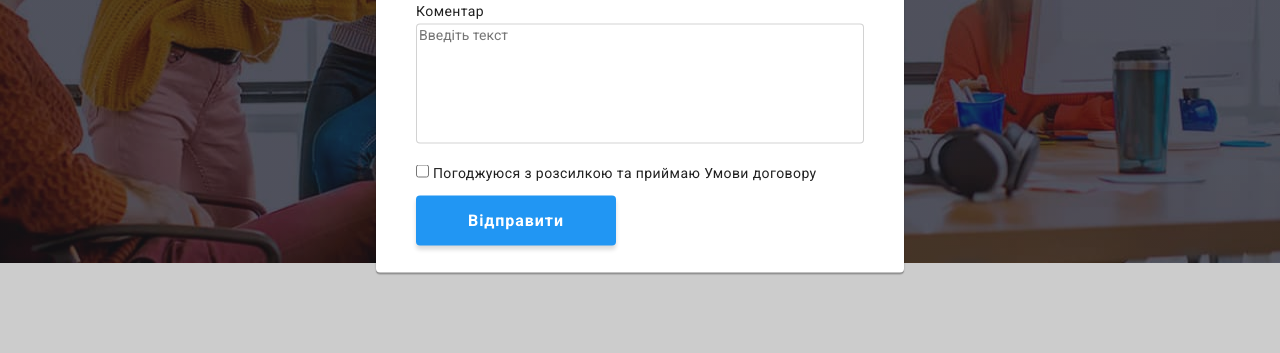
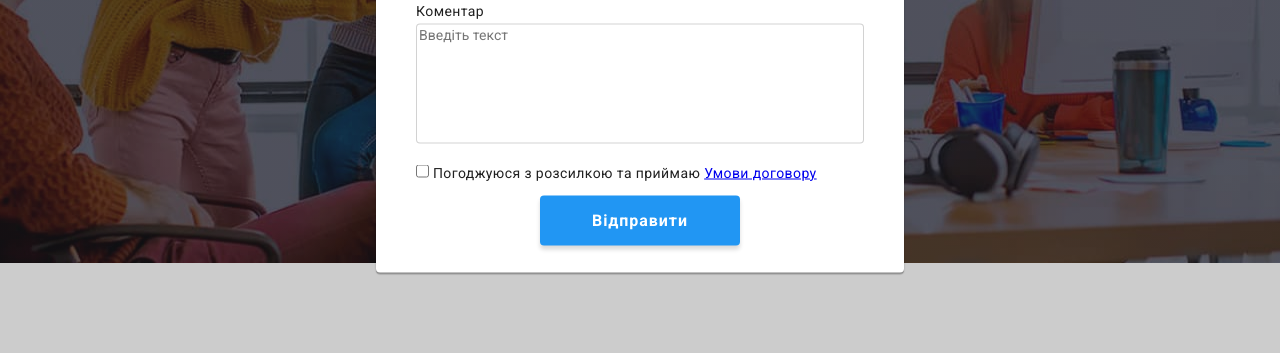
Before and after one commit to Morozzzuk/goit-markup-hw-06, a plain HTML site: page index.html in a window 1280 px wide. Both pictures are taken after a click on the button "Замовити послугу". Shown: the part 418-771 px from the top of the page. Drawn offline with nearby package versions, Linux system fonts and the light colour scheme.

Commit message:
update checkbox

```diff
--- a/css/styles.css
+++ b/css/styles.css
@@ -773,4 +773,7 @@ body {
   box-shadow: 0px 4px 4px rgba(0, 0, 0, 0.15);
   border: transparent;
   border-radius: 4px;
+  cursor: pointer;
+  display: block;
+  margin: 0 auto;
 }
--- a/index.html
+++ b/index.html
@@ -453,7 +453,10 @@
               name="checkbox-input"
               id="tcheckbox-input"
             />
-            <label for="checkbox-input">Погоджуюся з розсилкою та приймаю Умови договору</label>
+            <label for="checkbox-input"
+              >Погоджуюся з розсилкою та приймаю
+              <span class="policy-link link"><a href="#">Умови договору</a></span></label
+            >
           </div>
           <button class="modal-submit-btn" type="submit">Відправити</button>
         </form>
```
